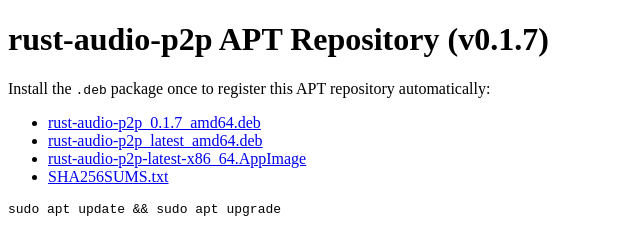
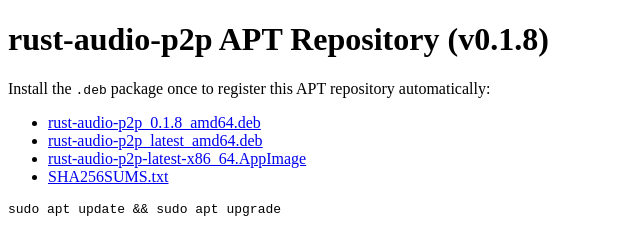
Before and after one commit to niunmango/rust-audio-p2p, a plain HTML site: page index.html in a window 1280 px wide. Shown: the full height of the page, 0-640 px from the left. Drawn offline with Linux system fonts and the light colour scheme.

Commit message:
deploy: fac8e98e8215950af9ef5349cfd339ae596f8071

```diff
--- a/index.html
+++ b/index.html
@@ -2,10 +2,10 @@
 <html lang="en">
 <head><meta charset="utf-8"><title>rust-audio-p2p APT Repository</title></head>
 <body>
-  <h1>rust-audio-p2p APT Repository (v0.1.7)</h1>
+  <h1>rust-audio-p2p APT Repository (v0.1.8)</h1>
   <p>Install the <code>.deb</code> package once to register this APT repository automatically:</p>
   <ul>
-    <li><a href="rust-audio-p2p_0.1.7_amd64.deb">rust-audio-p2p_0.1.7_amd64.deb</a></li>
+    <li><a href="rust-audio-p2p_0.1.8_amd64.deb">rust-audio-p2p_0.1.8_amd64.deb</a></li>
     <li><a href="rust-audio-p2p_latest_amd64.deb">rust-audio-p2p_latest_amd64.deb</a></li>
     <li><a href="rust-audio-p2p-latest-x86_64.AppImage">rust-audio-p2p-latest-x86_64.AppImage</a></li>
     <li><a href="SHA256SUMS.txt">SHA256SUMS.txt</a></li>
```
Also changed, not shown: SHA256SUMS.txt, 9 other files.
